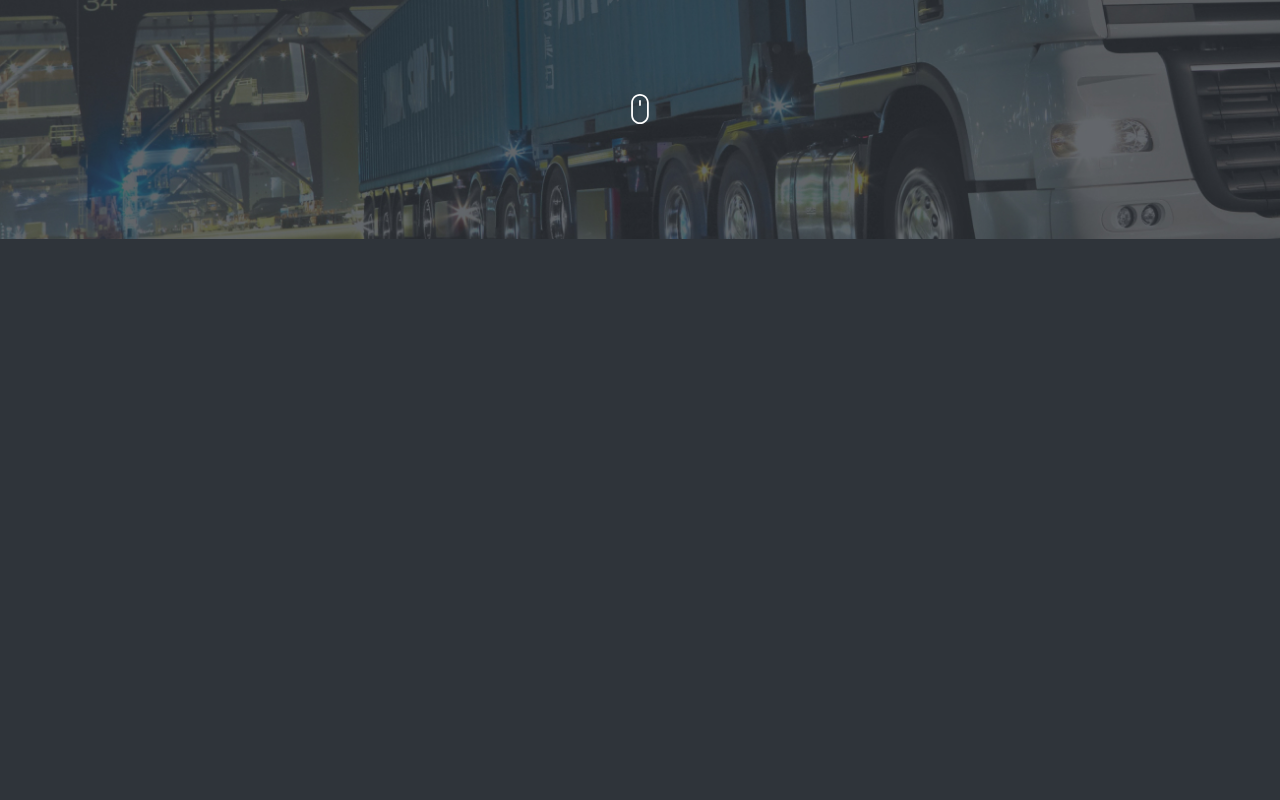
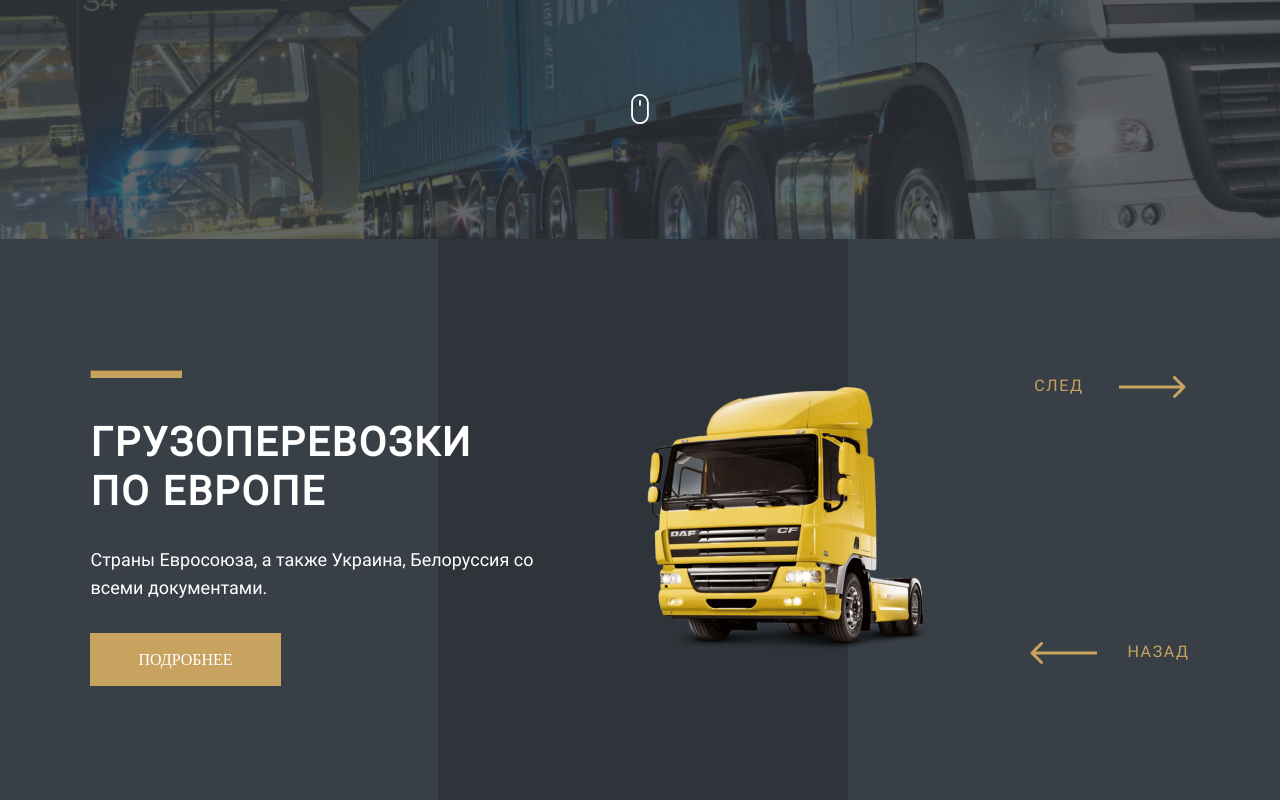
Before and after one commit to Vlados21/test-git, a plain HTML site: page index.html in a window 1280 px wide. Shown: the part 518-1318 px from the top of the page. Before the commit the page ends 800 px from the top, so only its background shows below. Drawn offline with Linux system fonts and the light colour scheme; files whose address does not match are found by name.

Commit message:
service section

```diff
--- a/index.html
+++ b/index.html
@@ -59,5 +59,33 @@
         </div>
 
     </section>
+    <section id="services">
+        <div class="services-wrapper">
+            <div class="container">
+                    <div class="eu-transfer">
+                        <hr/>
+                        <h1>Грузоперевозки по Европе</h1>
+                        <p>Страны Евросоюза, а также Украина,
+                        Белоруссия со всеми документами.</p>
+                        <a href="#" class="btn">Подробнее</a>
+                    </div>
+            </div>
+            <div class="container center-container">
+                    <div class="car">
+                        <img src="img/car.png" alt="">
+                    </div>
+            </div>
+            <div class="container">
+                <div class="prev-next">
+                    <div class="next">
+                        <a href="#">След<img src="img/Arrow-next.svg" alt=""></a>
+                    </div>
+                    <div class="prev">
+                        <a href="#"><img src="img/Arrow-prev.svg" alt="">Назад</a>
+                    </div>
+                </div>
+            </div>
+        </div>
+    </section>
 </body>
 </html>
--- a/sass/style.sass
+++ b/sass/style.sass
@@ -158,3 +158,96 @@ body
     margin-top: 135px
     a
         outline: none
+
+
+#services
+    display: flex
+    flex-direction: column
+    align-items: center
+    height: 561px
+    background-color: #393F47
+.services-wrapper
+    display: flex
+    flex-wrap: wrap
+    max-width: 1110px
+    height: 100%
+.container
+    display: flex
+    align-items: center
+    z-index: 999
+.eu-transfer
+    max-width: 445px
+    a
+        outline: none
+    h1
+        margin-top: 40px
+        font-family: $font
+        font-style: normal
+        font-weight: bold
+        font-size: 40px
+        line-height: 49px
+        letter-spacing: 0.05em
+        text-transform: uppercase
+        color: #ffffff
+    p
+        margin-top: 30px
+        font-family: $font
+        font-style: normal
+        font-weight: normal
+        font-size: 18px
+        line-height: 28px
+        color: #FFFFFF
+        padding-bottom: 50px
+    hr
+        width: 90px
+        height: 6px
+        border-color: #C8A35F
+        background-color: #C8A35F
+        padding: 0
+        margin: 0
+.btn
+    text-decoration: none
+    color: #ffffff
+    text-transform: uppercase
+    background-color: #C8A35F
+    padding: 18px 48px
+
+.center-container
+    background-color: #2F343A
+    margin-left: -97px
+    width: 410px
+    z-index: 0
+
+
+.car
+    position: relative
+    margin-left: 130px
+
+
+.prev, .next
+    a
+        text-decoration: none
+        font-family: $font
+        font-style: normal
+        font-weight: 500
+        font-size: 16px
+        line-height: 25px
+        text-align: center
+        letter-spacing: 0.1em
+        text-transform: uppercase
+        color: #C8A35F
+.prev-next
+    display: flex
+    flex-direction: column
+    margin-left: 182px
+    align-items: center
+
+    a
+        outline: none
+.prev
+    margin-top: 240px
+    img
+        padding-right: 30px
+.next
+    img
+        padding-left: 35px
```
Also changed, not shown: css/style.css, img/Arrow-next.svg (added), img/Arrow-prev.svg (added), img/car.png (added), 1 other file.
